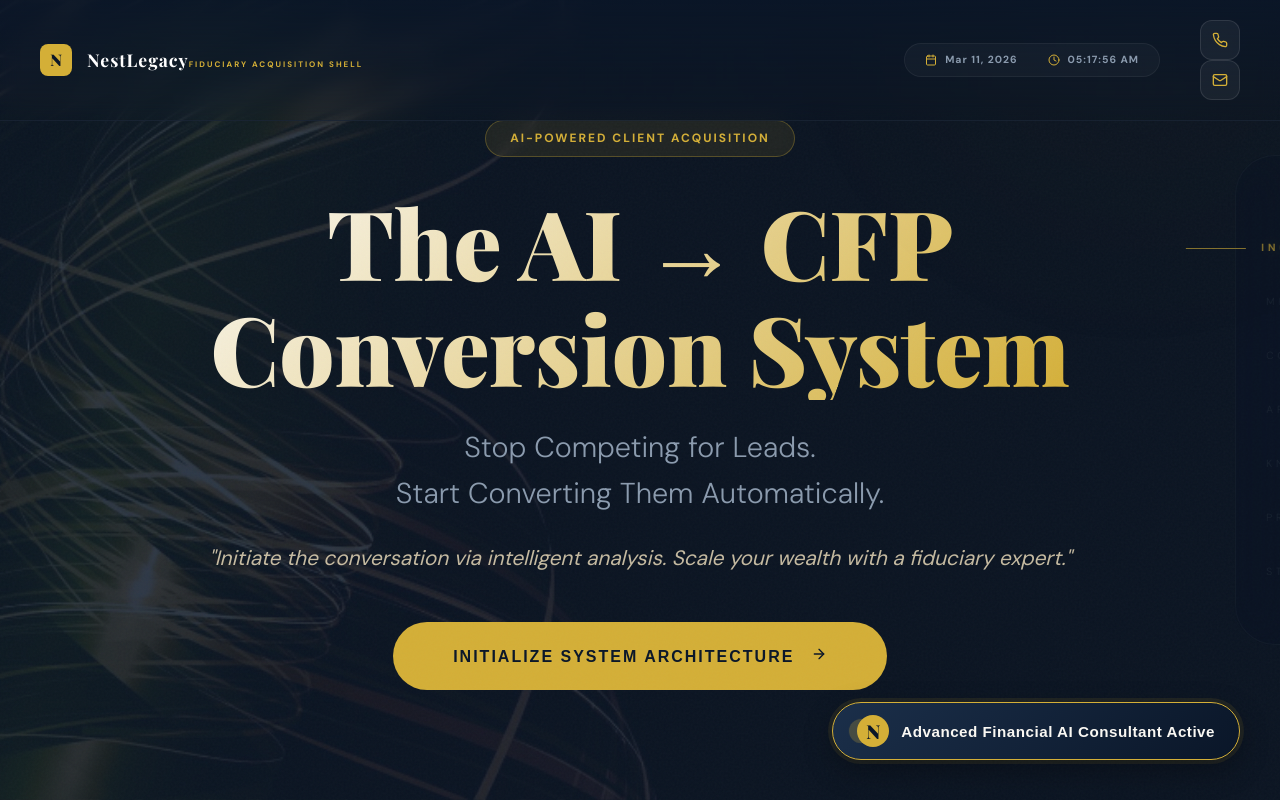
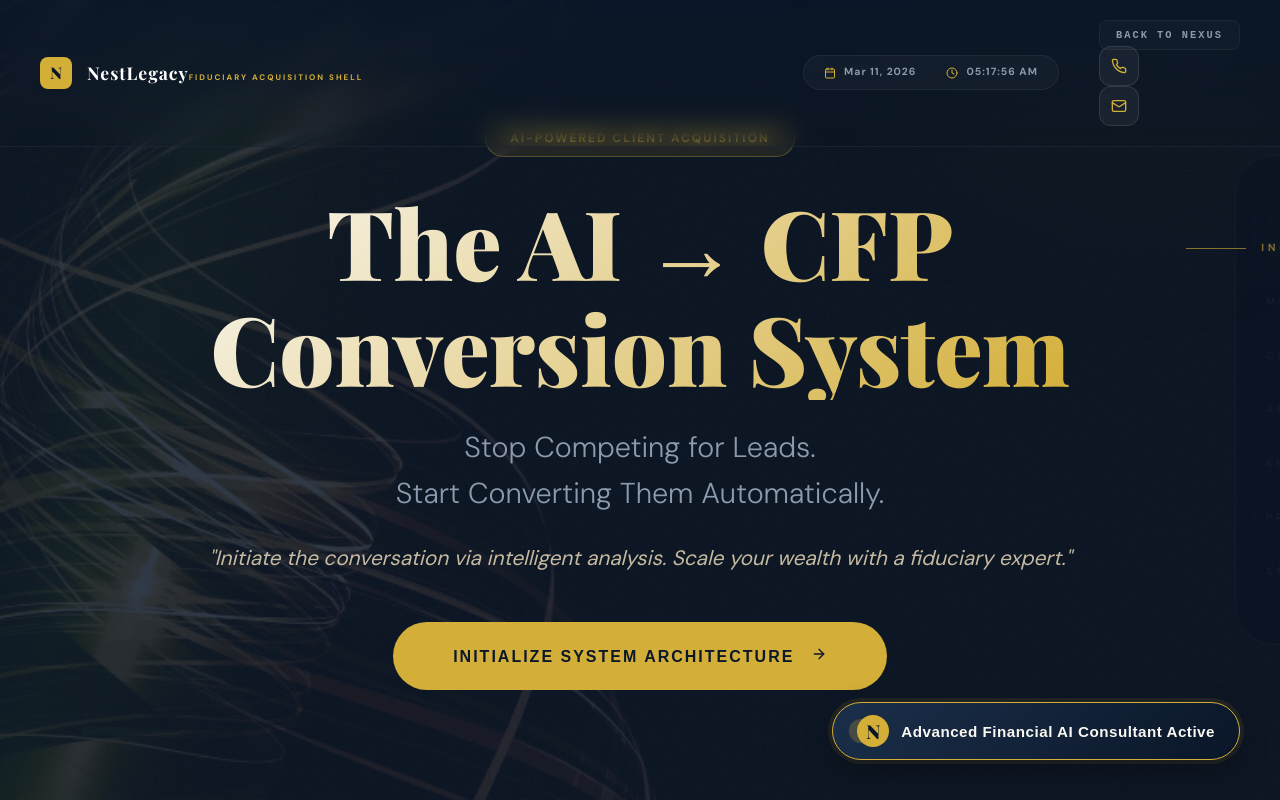
Before and after one commit to DTE-84/NestLegacy, a React (Vite) app: page / in a window 1280 px wide. Shown: the top 800 px of the page. Built offline with nearby package versions, Linux system fonts and the light colour scheme.

Commit message:
fix: optimize TOC scroll spy, stabilize mobile modal scaling, and add navigation links

```diff
--- a/src/App.css
+++ b/src/App.css
@@ -151,6 +151,29 @@ section {
   font-weight: 700;
   color: var(--steel);
   letter-spacing: 1px;
+}
+
+.action-link-text {
+  text-decoration: none;
+  font-family: 'DM Mono', monospace;
+  font-size: 0.65rem;
+  font-weight: 900;
+  text-transform: uppercase;
+  letter-spacing: 2px;
+  color: var(--steel);
+  transition: all 0.3s;
+  cursor: pointer;
+  padding: 8px 16px;
+  border: 1px solid rgba(255, 255, 255, 0.05);
+  border-radius: 8px;
+  background: rgba(255, 255, 255, 0.02);
+}
+
+.action-link-text:hover {
+  color: var(--gold);
+  border-color: var(--gold);
+  background: rgba(212, 175, 55, 0.05);
+  box-shadow: 0 0 15px rgba(212, 175, 55, 0.1);
 }
 
 .action-icon-btn {
--- a/src/App.jsx
+++ b/src/App.jsx
@@ -49,7 +49,7 @@ function App() {
 
   useEffect(() => {
     const timer = setInterval(() => setCurrentTime(new Date()), 1000);
-    const observerOptions = { threshold: 0.4, rootMargin: "0px" };
+    const observerOptions = { threshold: 0.2, rootMargin: "-10% 0px -60% 0px" };
     const fadeInObserver = new IntersectionObserver((entries) => {
       entries.forEach((entry) => {
         if (entry.isIntersecting) {
@@ -127,6 +127,9 @@ function App() {
               </div>
             </div>
             <div className="header-actions">
+              <a href="https://dte-84.github.io/DTE-Solutions-Hub/" className="action-link-text mr-4 hidden md:block">
+                Back to Nexus
+              </a>
               <a href="tel:+12176539445" className="action-icon-btn" title="Call Direct">
                 <Phone size={16} />
               </a>
--- a/src/components/LeadCaptureModal.css
+++ b/src/components/LeadCaptureModal.css
@@ -358,15 +358,43 @@
 }
 
 @media (max-width: 900px) {
+  .modal-overlay {
+    padding: 15px;
+  }
   .modal-shatter-container {
     flex-direction: column;
     height: auto;
-    max-height: 90vh;
+    max-height: 95vh;
     overflow-y: auto;
+    width: 100%;
   }
-  .left-panel, .right-panel {
-    border-radius: 30px !important;
-    border: 1px solid rgba(212, 175, 55, 0.15) !important;
+  .modal-panel {
+    width: 100%;
+    flex: none;
+    animation: panel-join-mobile 0.8s cubic-bezier(0.16, 1, 0.3, 1) forwards;
   }
-  .panel-content { padding: 40px 30px; }
+  .left-panel {
+    border-radius: 30px 30px 0 0 !important;
+    border-bottom: none !important;
+    transform: translateY(-20px);
+    opacity: 0;
+  }
+  .right-panel {
+    border-radius: 0 0 30px 30px !important;
+    border-left: 1px solid rgba(212, 175, 55, 0.15) !important;
+    transform: translateY(20px);
+    opacity: 0;
+  }
+  @keyframes panel-join-mobile {
+    to { transform: translateY(0); opacity: 1; }
+  }
+  .panel-content {
+    padding: 40px 25px;
+  }
+  .form-split {
+    grid-template-columns: 1fr;
+  }
+  .panel-title {
+    font-size: 1.8rem;
+  }
 }
```
